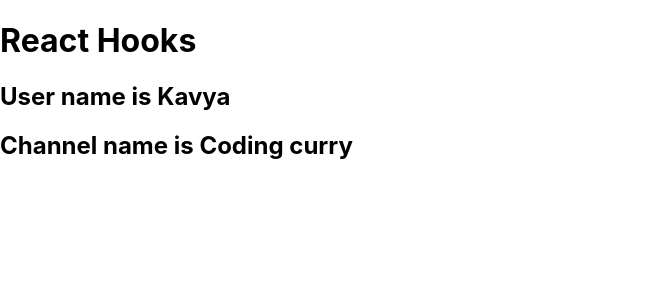
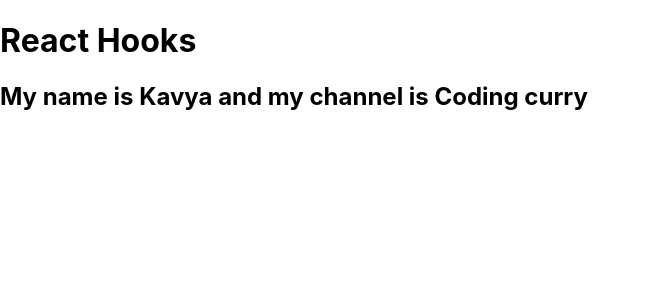
Before and after one commit to kavita01sharma/Hooks, a React (Create React App) app: page / in a window 1280 px wide. Shown: the top 300 px of the page, without its empty margins (0-649 px from the left). Built offline with nearby package versions, Linux system fonts and the light colour scheme.

Commit message:
usecontext

```diff
--- a/src/CompoB.js
+++ b/src/CompoB.js
@@ -1,10 +1,13 @@
-import React from 'react';
+import React,{useContext} from 'react';
 import CompoC from './CompoC';
+import {usercontext, userchannel} from './App'
 
 const CompoB=()=>{
+    let user = useContext(usercontext);
+    let channel = useContext(userchannel);
     return (
         <>
-        <CompoC/>
+            <h2>My name is {user} and my channel is {channel}</h2>
         </>
     )
 }
```
